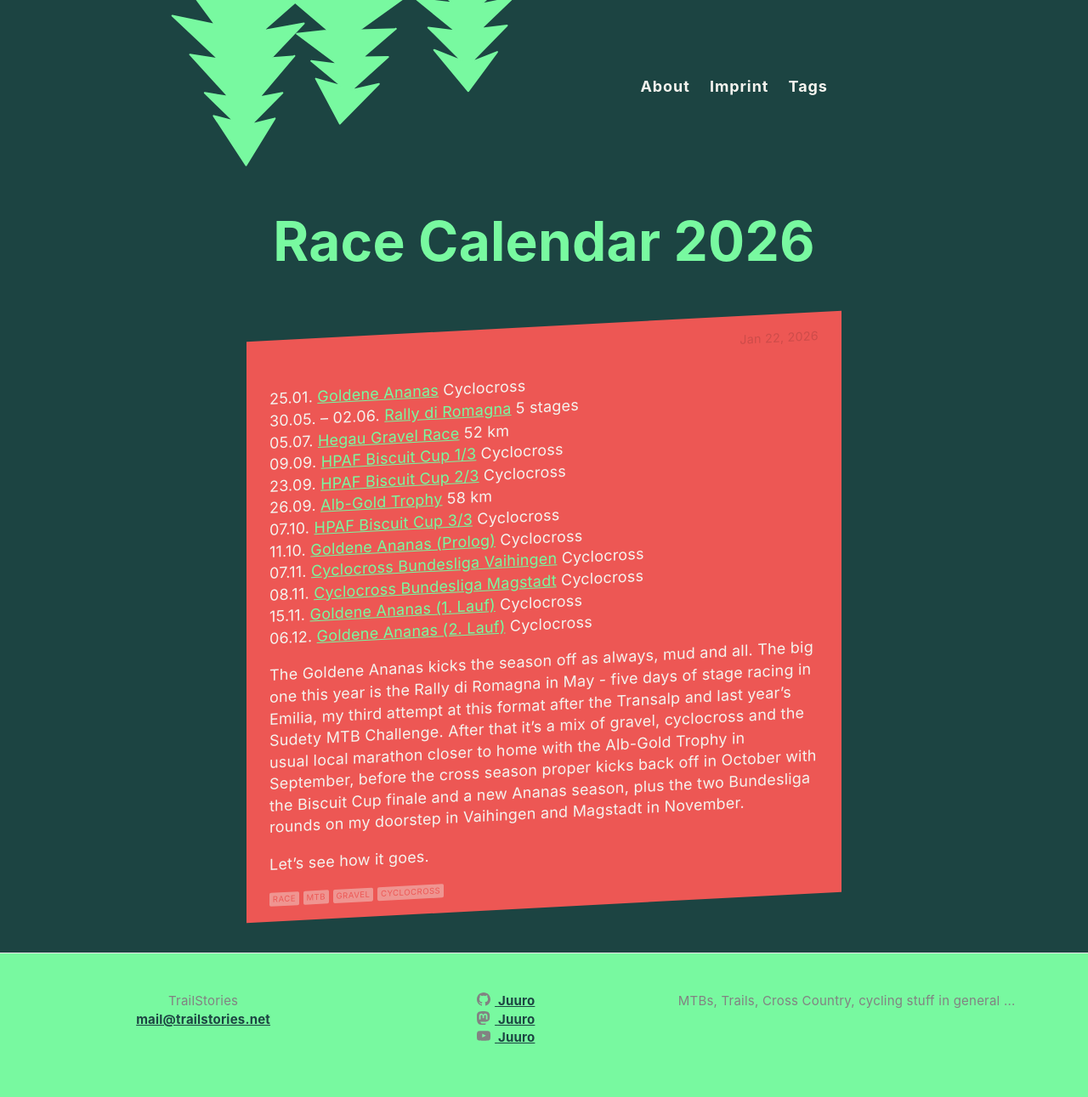
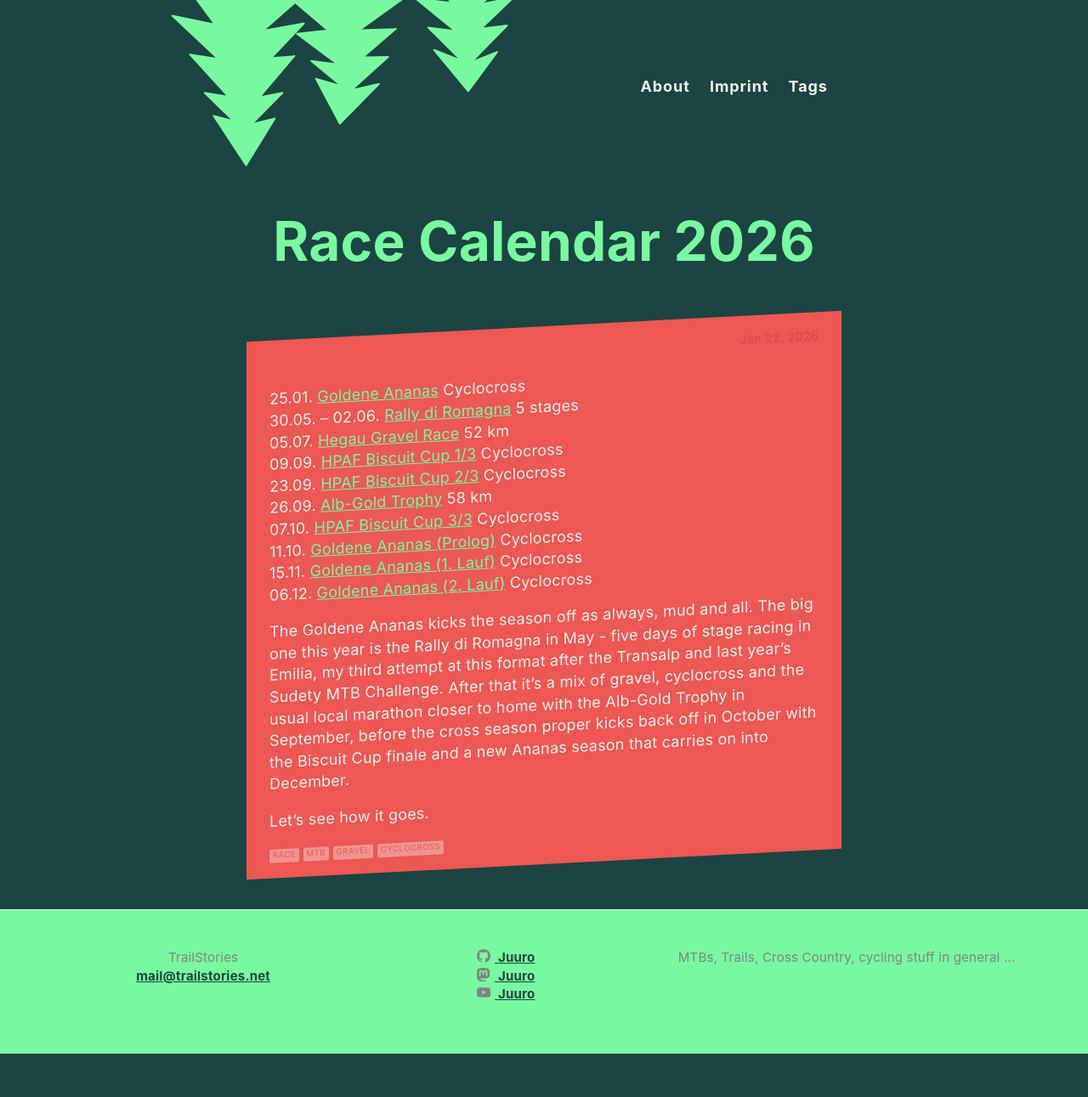
Before and after one commit to Juuro/trailstories-static, a Jekyll site: the page built from _posts/2026-01-22-race-calendar-2026.md, in a window 1280 px wide. Shown: the whole page at 85% size. Built offline with Jekyll 4.4.1, drawn with Linux system fonts in a browser that asks for light colours; after the commit the page ends 1240 px from its top, so only the background shows below that.

Commit message:
docs: remove cyclocross bundesliga races from 2026 calendar
Co-Authored-By: Claude Sonnet 5.5 <noreply@anthropic.com>
Claude-Session: https://claude.ai/code/session_019gSVPnUjxtByVNZTZVv1BG

```diff
--- a/_posts/2026-01-22-race-calendar-2026.md
+++ b/_posts/2026-01-22-race-calendar-2026.md
@@ -13,11 +13,9 @@ tags: race mtb gravel cyclocross
 26.09. [Alb-Gold Trophy](https://www.alb-gold.de/aktiv/trophy.html) 58 km
 07.10. [HPAF Biscuit Cup 3/3](https://www.facebook.com/hobbyproaf/) Cyclocross
 11.10. [Goldene Ananas (Prolog)](https://www.instagram.com/goldeneananas.stuttgart/) Cyclocross
-07.11. [Cyclocross Bundesliga Vaihingen](https://rsv-vaihingen.de/rennsport/radcross/) Cyclocross
-08.11. [Cyclocross Bundesliga Magstadt](https://www.rv-pfeil-magstadt.de/radcross/) Cyclocross
 15.11. [Goldene Ananas (1. Lauf)](https://www.instagram.com/goldeneananas.stuttgart/) Cyclocross
 06.12. [Goldene Ananas (2. Lauf)](https://www.instagram.com/goldeneananas.stuttgart/) Cyclocross
 
-The Goldene Ananas kicks the season off as always, mud and all. The big one this year is the Rally di Romagna in May - five days of stage racing in Emilia, my third attempt at this format after the Transalp and last year's Sudety MTB Challenge. After that it's a mix of gravel, cyclocross and the usual local marathon closer to home with the Alb-Gold Trophy in September, before the cross season proper kicks back off in October with the Biscuit Cup finale and a new Ananas season, plus the two Bundesliga rounds on my doorstep in Vaihingen and Magstadt in November.
+The Goldene Ananas kicks the season off as always, mud and all. The big one this year is the Rally di Romagna in May - five days of stage racing in Emilia, my third attempt at this format after the Transalp and last year's Sudety MTB Challenge. After that it's a mix of gravel, cyclocross and the usual local marathon closer to home with the Alb-Gold Trophy in September, before the cross season proper kicks back off in October with the Biscuit Cup finale and a new Ananas season that carries on into December.
 
 Let's see how it goes.
```
